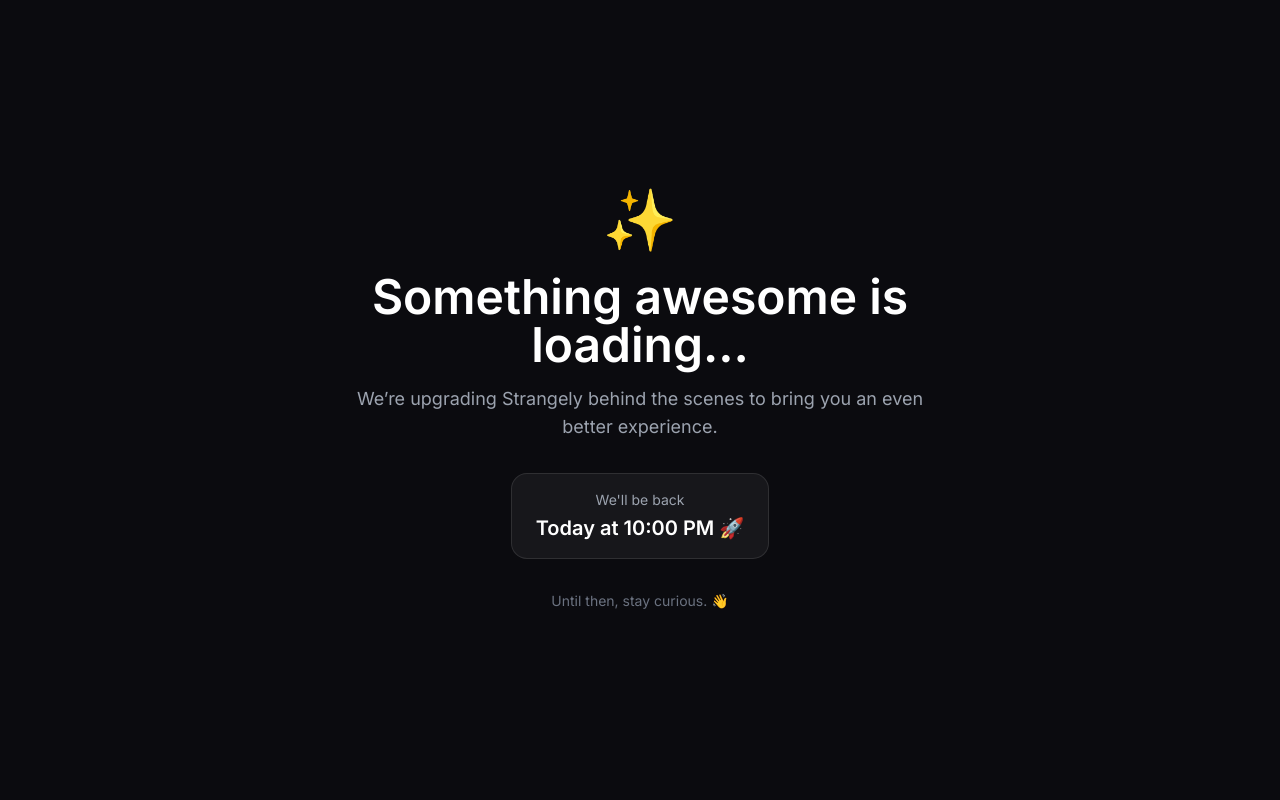
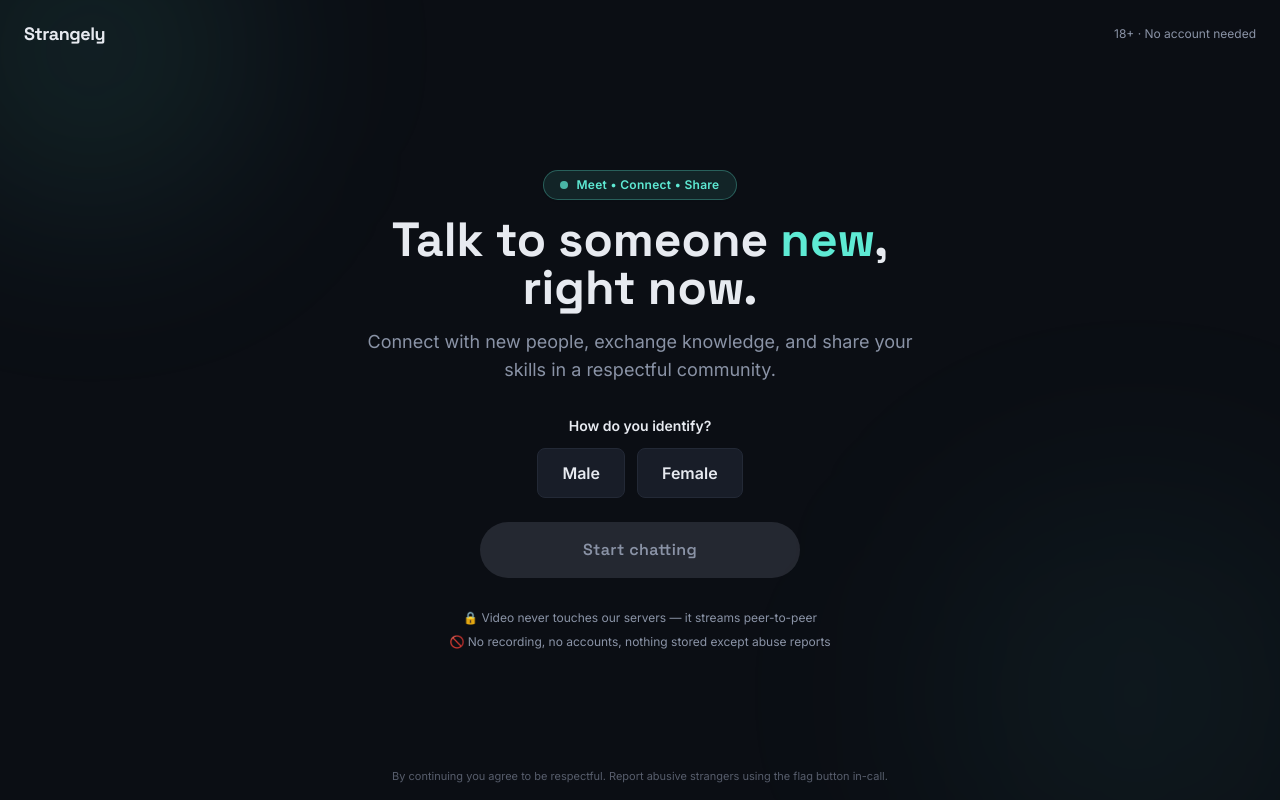
Before and after one commit to karanpatel47/Strangely, a React (Vite) app in the folder frontend/: page / in a window 1280 px wide. Built offline with nearby package versions, Linux system fonts and the light colour scheme; no server answers.

Commit message:
Restore routing functionality in App component

```diff
--- a/frontend/src/App.tsx
+++ b/frontend/src/App.tsx
@@ -1,18 +1,18 @@
-// import { Routes, Route } from 'react-router-dom'
-// import Home from './pages/Home'
-// import ChatRoom from './pages/ChatRoom'
+import { Routes, Route } from 'react-router-dom'
+import Home from './pages/Home'
+import ChatRoom from './pages/ChatRoom'
+
+export default function App() {
+  return (
+    <Routes>
+      <Route path="/" element={<Home />} />
+      <Route path="/chat" element={<ChatRoom />} />
+      <Route path="*" element={<Home />} />
+    </Routes>
+  )
+}
+// import MaintenancePage from './components/MaintenancePage'
 
 // export default function App() {
-//   return (
-//     <Routes>
-//       <Route path="/" element={<Home />} />
-//       <Route path="/chat" element={<ChatRoom />} />
-//       <Route path="*" element={<Home />} />
-//     </Routes>
-//   )
+//   return <MaintenancePage />
 // }
-import MaintenancePage from './components/MaintenancePage'
-
-export default function App() {
-  return <MaintenancePage />
-}
```
